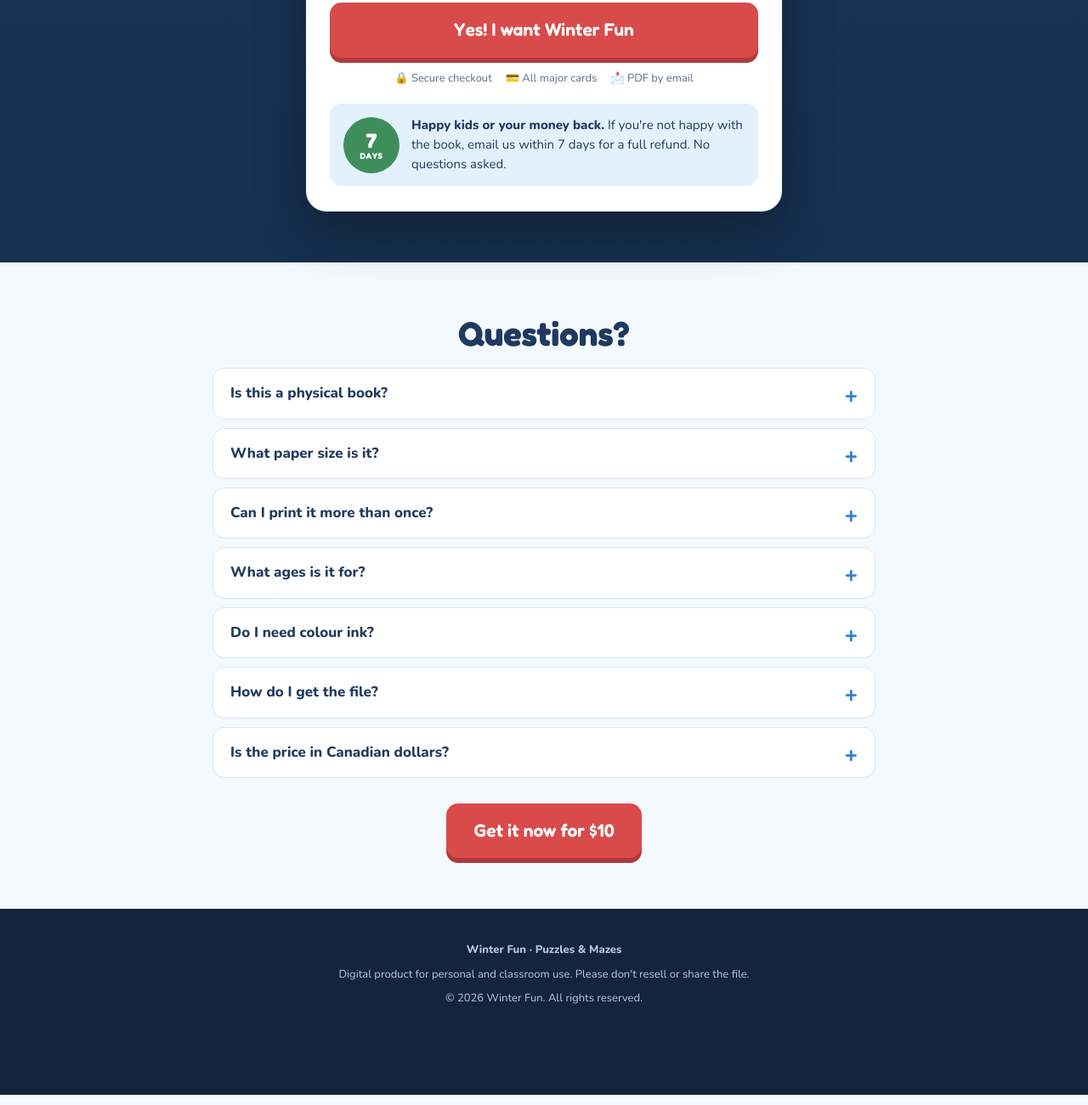
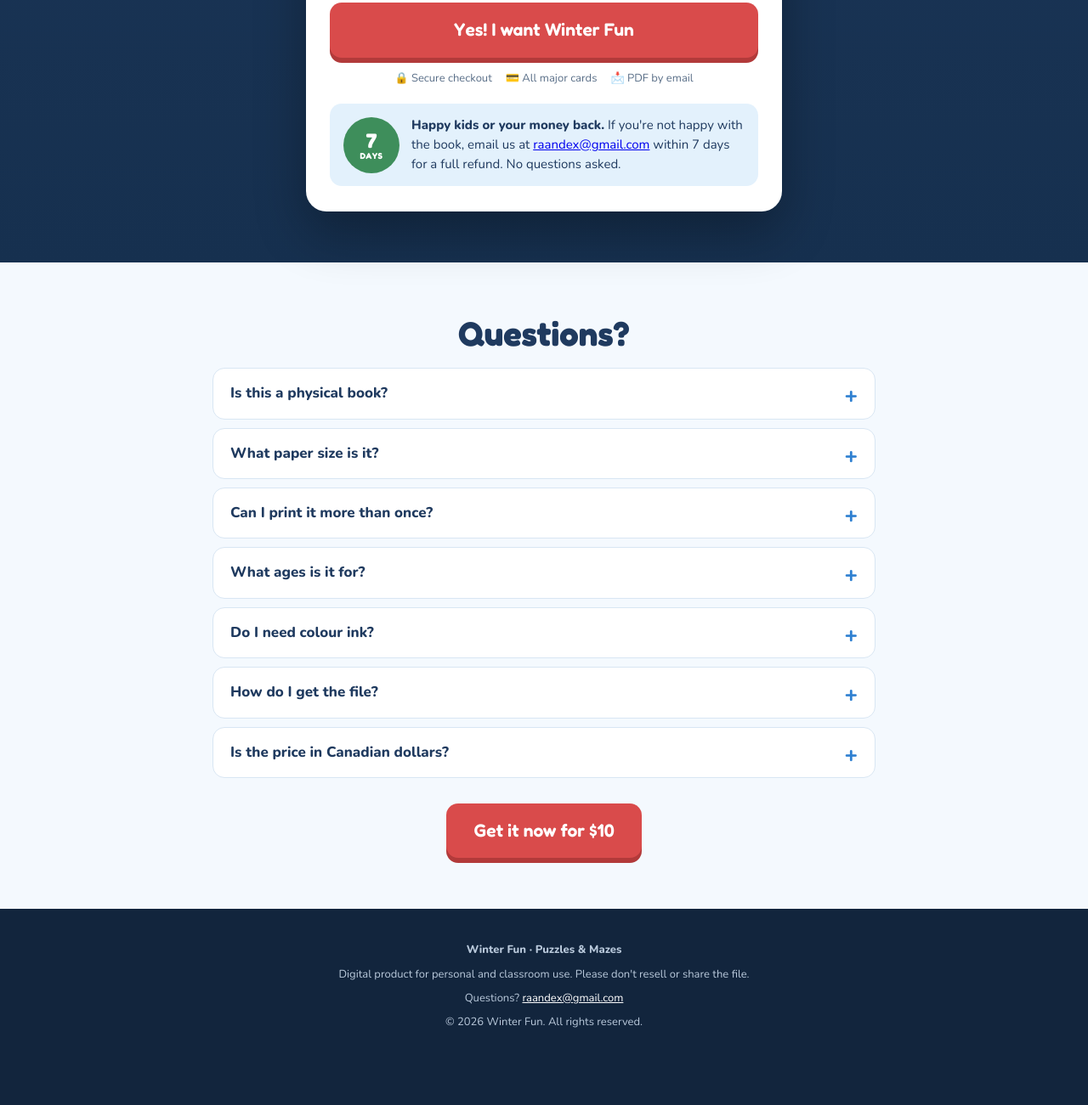
Before and after one commit to raandex-ship-it/winter-fun, a plain HTML site: page index.html in a window 1280 px wide. Shown: the part 5459-6760 px from the top of the page at 85% size. Drawn offline with nearby package versions, Linux system fonts and the light colour scheme.

Commit message:
Add Cakto checkout link and support email
Co-Authored-By: Claude Opus 5.5 <noreply@anthropic.com>

```diff
--- a/index.html
+++ b/index.html
@@ -156,7 +156,7 @@ src="https://www.facebook.com/tr?id=1418162847067671&ev=PageView&noscript=1"
 <!-- End Meta Pixel Code -->
 <script>
 // >>> COLE AQUI O LINK DO CHECKOUT (Cakto) DO PRODUTO DE US$ 10 <<<
-var CHECKOUT_URL = 'https://pay.cakto.com.br/COLE-SEU-LINK-AQUI';
+var CHECKOUT_URL = 'https://pay.cakto.com.br/4obax27_1371848';
 
 document.addEventListener('DOMContentLoaded', function () {
   var produto = {content_name: 'Winter Fun Puzzles & Mazes', content_type: 'product', value: 10, currency: 'USD'};
@@ -309,7 +309,7 @@ document.addEventListener('DOMContentLoaded', function () {
       <div class="secure"><span>🔒 Secure checkout</span><span>💳 All major cards</span><span>📩 PDF by email</span></div>
       <div class="guarantee">
         <div class="seal">7<small>DAYS</small></div>
-        <div><b>Happy kids or your money back.</b> If you're not happy with the book, email us within 7 days for a full refund. No questions asked.</div>
+        <div><b>Happy kids or your money back.</b> If you're not happy with the book, email us at <a href="mailto:raandex@gmail.com">raandex@gmail.com</a> within 7 days for a full refund. No questions asked.</div>
       </div>
     </div>
   </div>
@@ -323,7 +323,7 @@ document.addEventListener('DOMContentLoaded', function () {
     <details><summary>Can I print it more than once?</summary><p>Yes! Print the pages as many times as you like for your own family or your own classroom. Great for siblings.</p></details>
     <details><summary>What ages is it for?</summary><p>Kids ages 4 to 8. Younger kids love the mazes, dot-to-dots and matching; older kids enjoy the word searches, secret codes and harder mazes.</p></details>
     <details><summary>Do I need colour ink?</summary><p>Colour looks best, especially the painted spot-the-difference scenes, but every page also works in black and white.</p></details>
-    <details><summary>How do I get the file?</summary><p>Right after payment you'll see a download link and also receive it by email. If you can't find it, check your spam folder or contact us.</p></details>
+    <details><summary>How do I get the file?</summary><p>Right after payment you'll see a download link and also receive it by email. If you can't find it, check your spam folder or email us at <a href="mailto:raandex@gmail.com">raandex@gmail.com</a>.</p></details>
     <details><summary>Is the price in Canadian dollars?</summary><p>The price is $10 USD (about CA$14). Your card converts it automatically.</p></details>
     <p class="center" style="margin-top:30px"><a class="btn buy" href="#get-it">Get it now for $10</a></p>
   </div>
@@ -333,6 +333,7 @@ document.addEventListener('DOMContentLoaded', function () {
   <div class="wrap">
     <p><b>Winter Fun · Puzzles &amp; Mazes</b></p>
     <p>Digital product for personal and classroom use. Please don't resell or share the file.</p>
+    <p>Questions? <a href="mailto:raandex@gmail.com">raandex@gmail.com</a></p>
     <p>© 2026 Winter Fun. All rights reserved.</p>
   </div>
 </footer>
```
